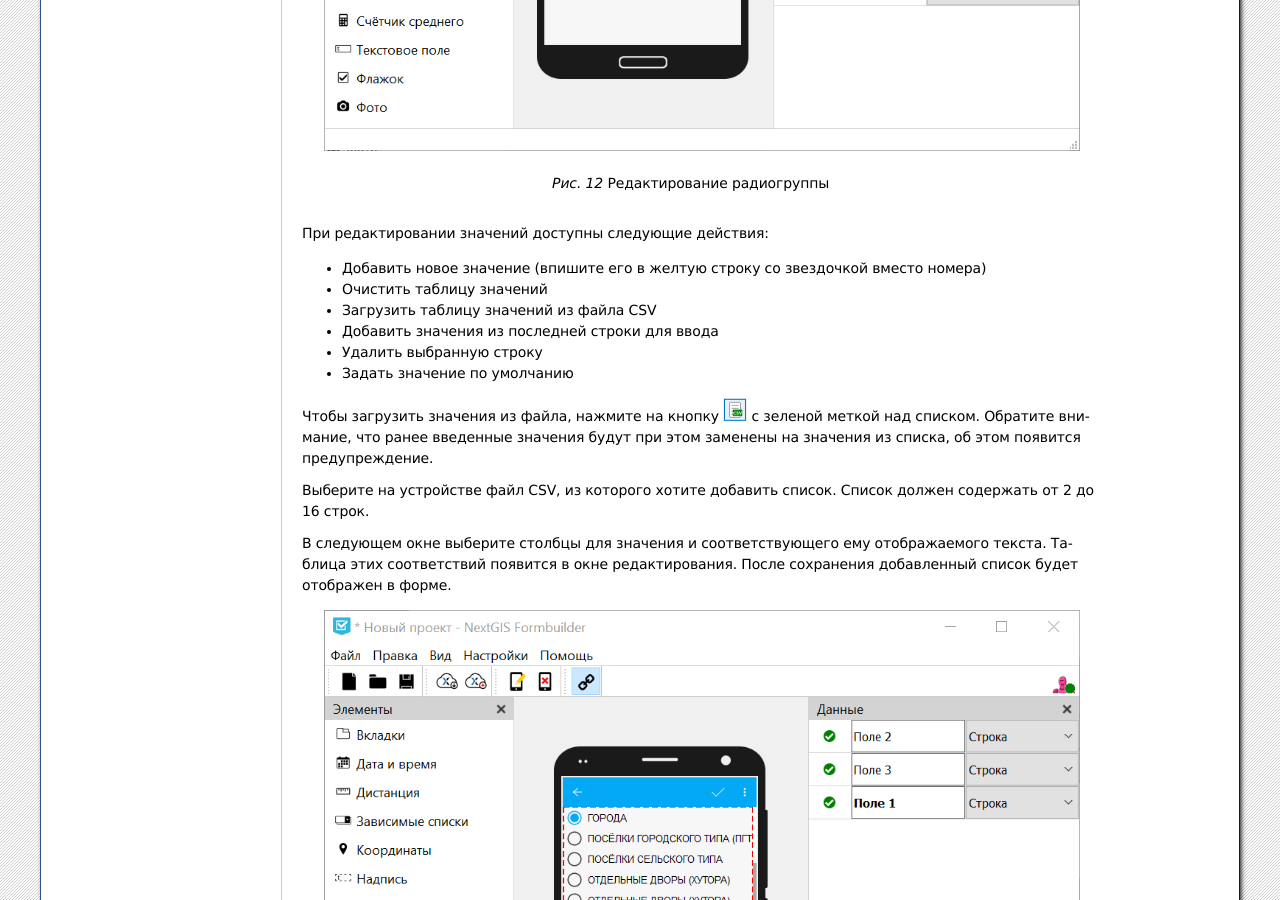
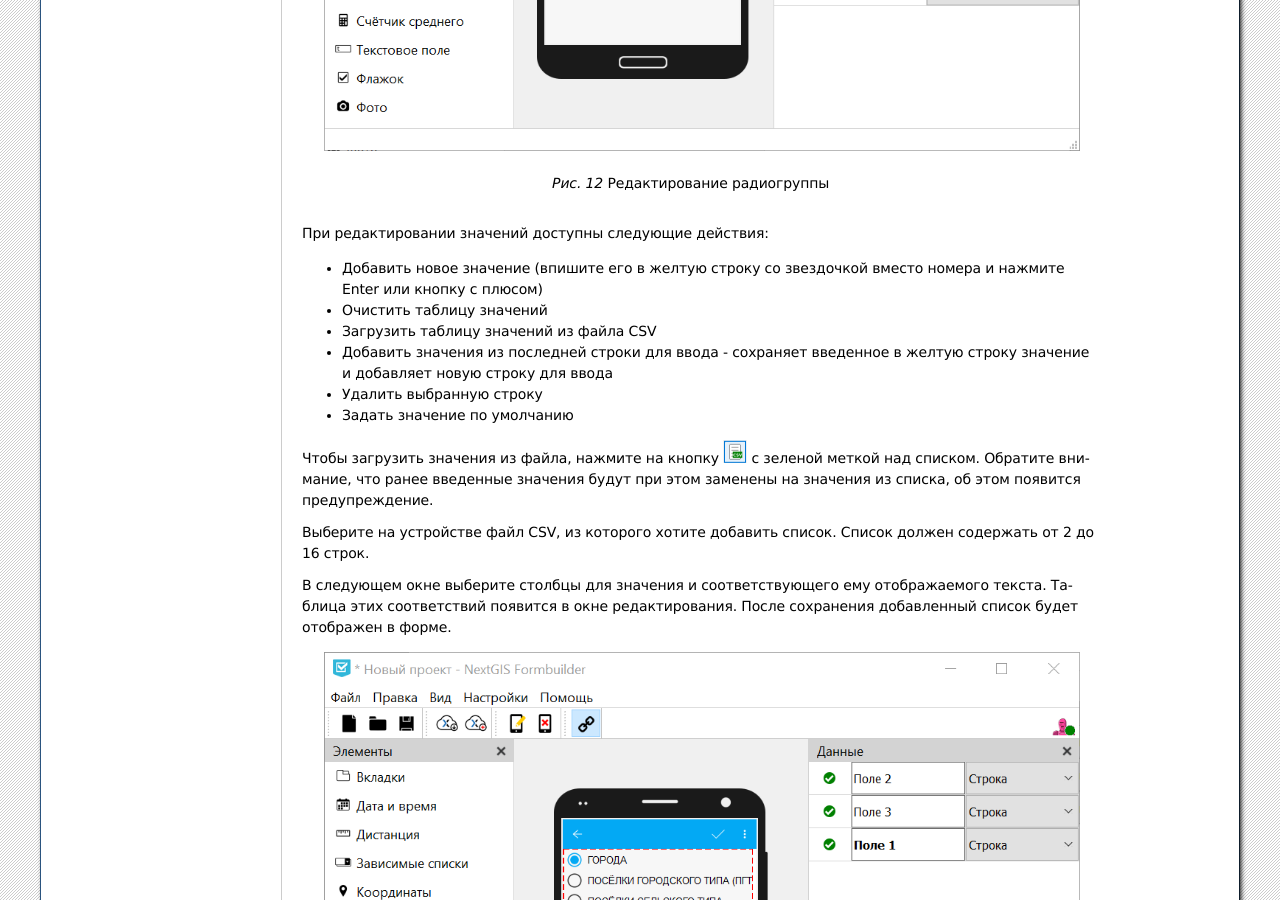
Before and after one commit to nextgis/docs_formbuilder, a Sphinx documentation site: the page built from source/controls.rst, in a window 1280 px wide and 900 px high, scrolled down 7664 px. Built offline with Sphinx 7.4.7, drawn with Linux system fonts in a browser that asks for light colours; formulas are drawn with MathJax 3; some of the changed text lies outside the part shown.

Commit message:
Update controls.rst
Bug fix

```diff
--- a/source/controls.rst
+++ b/source/controls.rst
@@ -53,9 +53,9 @@
 
 Окно редактирования позволяет:
 
-* Изменять названия вкладок (по умолчанию "Страница" + номер)
-* Добавлять новые вкладки в набор (для этого впишите новое название в желтое поле в конце)
-* Удалять вкладки
+* Изменять названия вкладок (по умолчанию "Страница" + номер);
+* Добавлять новые вкладки в набор (для этого впишите новое название в желтое поле в конце);
+* Удалять вкладки.
 
 .. _ngfb_controls_add_to_tab:
 
@@ -137,7 +137,7 @@
 * **Скрыть**. Элемент не будет показан в форме, но координаты будут всё равно сохраняться.
 
 * **Система координат**. Отображает систему координат, в которой собираются данные (ESPG:4326).
-* **Формат**. Формат, в котором будут сохранены координаты (десятичные градусы.)
+* **Формат**. Формат, в котором будут сохранены координаты (десятичные градусы).
 
 .. _ngfb_controls_label:
 
@@ -194,10 +194,10 @@
 
 При редактировании значений доступны следующие действия:
 
-* Добавить новое значение (впишите его в желтую строку со звездочкой вместо номера)
+* Добавить новое значение (впишите его в желтую строку со звездочкой вместо номера и нажмите Enter или кнопку с плюсом)
 * Очистить таблицу значений
 * Загрузить таблицу значений из файла CSV
-* Добавить значения из последней строки для ввода
+* Добавить значения из последней строки для ввода - сохраняет введенное в желтую строку значение и добавляет новую строку для ввода
 * Удалить выбранную строку
 * Задать значение по умолчанию
 
@@ -341,7 +341,7 @@
 
 * **Исходный текст**. Исходный текст, отображающийся в поле.
 * **Запоминать значение**. Сохранять ли введённое ранее значение в этом элементе.
-* **Макс. число строк**. Максимальное число строк для данного текстового поля. Целое число в диапазоне между 1 и 256
+* **Макс. число строк**. Максимальное число строк для данного текстового поля. Целое число в диапазоне между 1 и 256.
 * **Логин NextGIS ID**. Это текстовое поле будет сохранять логин NextGIS ID под которым авторизовался сборщик данных в процессе сбора данных. При выборе этой опции другие свойства элемента, кроме выбора поля, становятся недоступны.
 * **Логин NextGIS Web**. Это текстовое поле будет сохранять логин NextGIS Web под которым авторизовался сборщик данных в процессе сбора данных. При выборе этой опции другие свойства элемента, кроме выбора поля, становятся недоступны.
 * **Поле слоя**. Позволяет выбрать, в какое поле слоя будут сохраняться данные из этого элемента формы.
@@ -383,5 +383,5 @@
 
 Свойства:
 
-* **Макс. число фото**. Максимальное число фото. Диапазон от 1 до 20
+* **Макс. число фото**. Максимальное число фото. Диапазон от 1 до 20.
 * **Комментарий**. Комментарий под фотографиями.
```
Also changed, not shown: other parts of source/controls.rst (+1 -1 lines).
